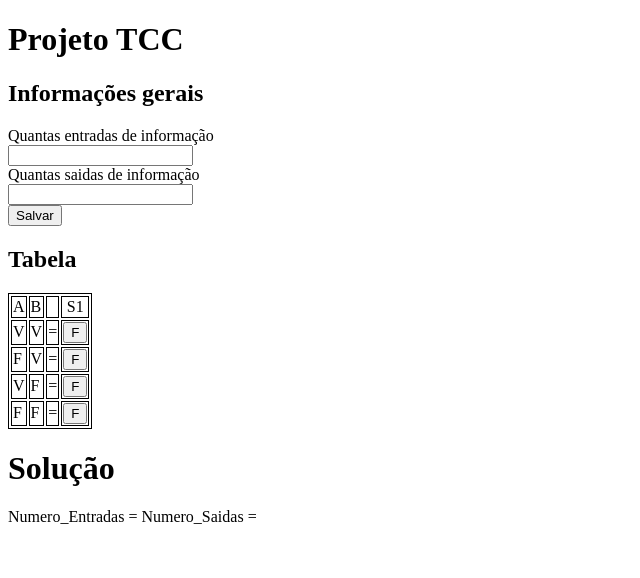
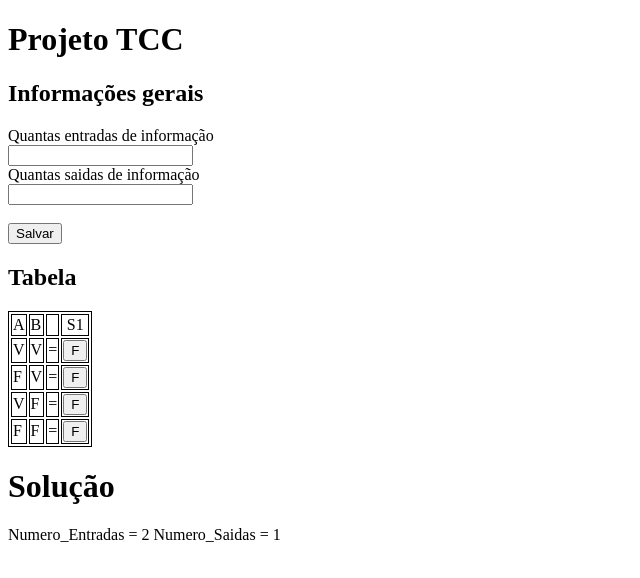
Before and after one commit to chebinho/Calculadora_para_Logica_de_Boole, a plain HTML site: page index.html in a window 1280 px wide. Both pictures are taken after a click on the button "Salvar". Shown: the whole page, without its empty margins (0-640 px from the left). Drawn offline with Linux system fonts and the light colour scheme.

Commit message:
definindo limites

```diff
--- a/codigo.js
+++ b/codigo.js
@@ -4,6 +4,13 @@ function Ler_fomulario(){
 
     let Numero_Entradas = document.getElementById("Numero_Entradas").value
     let Numero_Saidas = document.getElementById("Numero_Saidas").value
+
+    if(Numero_Entradas < 2){
+        Numero_Entradas = 2
+    }
+    if(Numero_Saidas < 1){
+        Numero_Saidas = 1
+    }
 
     document.getElementById("Valores").innerHTML = ""
     document.getElementById("Valores").innerHTML = "Numero_Entradas = " + Numero_Entradas + " " + "Numero_Saidas = "+Numero_Saidas
```
Also changed, not shown: index.html (+1 -0 lines).
